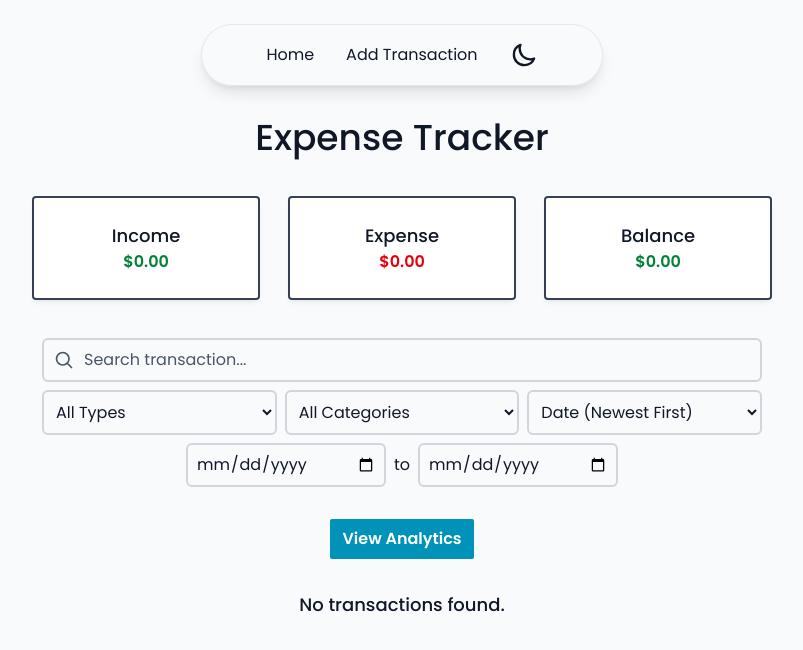
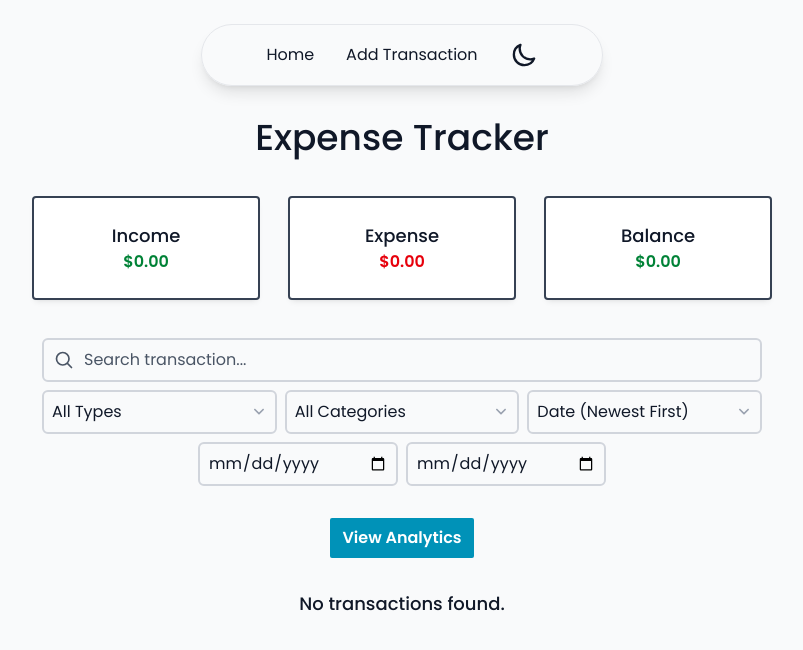
Before and after one commit to adaozturkk/expense-tracker, a React (Vite) app: page / in a window 1280 px wide. Shown: the top 650 px of the page, without its empty margins (238-1041 px from the left). Built offline with nearby package versions, Linux system fonts and the light colour scheme.

Commit message:
improved input style

```diff
--- a/src/components/SearchFilter.jsx
+++ b/src/components/SearchFilter.jsx
@@ -117,7 +117,7 @@ const SearchFilter = ({
 
       <div className="grid grid-cols-1 sm:grid-cols-3 gap-2">
         {/* Filter Type */}
-        <div>
+        <div className="relative">
           <select
             value={filterType}
             onChange={(e) => setFilterType(e.target.value)}
@@ -128,10 +128,25 @@ const SearchFilter = ({
             <option value="Expense">Expense</option>
             <option value="Income">Income</option>
           </select>
+
+          <div className="pointer-events-none absolute inset-y-0 right-0 flex items-center pr-2">
+            <svg
+              viewBox="0 0 24 24"
+              fill="currentColor"
+              className="h-5 w-5 text-gray-400"
+              xmlns="http://www.w3.org/2000/svg"
+            >
+              <path
+                fill-rule="evenodd"
+                clip-rule="evenodd"
+                d="M12.7071 14.7071C12.3166 15.0976 11.6834 15.0976 11.2929 14.7071L6.29289 9.70711C5.90237 9.31658 5.90237 8.68342 6.29289 8.29289C6.68342 7.90237 7.31658 7.90237 7.70711 8.29289L12 12.5858L16.2929 8.29289C16.6834 7.90237 17.3166 7.90237 17.7071 8.29289C18.0976 8.68342 18.0976 9.31658 17.7071 9.70711L12.7071 14.7071Z"
+              ></path>
+            </svg>
+          </div>
         </div>
 
         {/* Filter Category */}
-        <div>
+        <div className="relative">
           <select
             value={filterCategory}
             onChange={(e) => setFilterCategory(e.target.value)}
@@ -187,10 +202,25 @@ const SearchFilter = ({
               }
             })()}
           </select>
+
+          <div className="pointer-events-none absolute inset-y-0 right-0 flex items-center pr-2">
+            <svg
+              viewBox="0 0 24 24"
+              fill="currentColor"
+              className="h-5 w-5 text-gray-400"
+              xmlns="http://www.w3.org/2000/svg"
+            >
+              <path
+                fill-rule="evenodd"
+                clip-rule="evenodd"
+                d="M12.7071 14.7071C12.3166 15.0976 11.6834 15.0976 11.2929 14.7071L6.29289 9.70711C5.90237 9.31658 5.90237 8.68342 6.29289 8.29289C6.68342 7.90237 7.31658 7.90237 7.70711 8.29289L12 12.5858L16.2929 8.29289C16.6834 7.90237 17.3166 7.90237 17.7071 8.29289C18.0976 8.68342 18.0976 9.31658 17.7071 9.70711L12.7071 14.7071Z"
+              ></path>
+            </svg>
+          </div>
         </div>
 
         {/* Filter Sort */}
-        <div>
+        <div className="relative">
           <select
             value={filterSort}
             onChange={(e) => setFilterSort(e.target.value)}
@@ -202,6 +232,21 @@ const SearchFilter = ({
             <option value="PriceDesc">Price (Hight to Low)</option>
             <option value="PriceAsc">Price (Low to High)</option>
           </select>
+
+          <div className="pointer-events-none absolute inset-y-0 right-0 flex items-center pr-2">
+            <svg
+              viewBox="0 0 24 24"
+              fill="currentColor"
+              className="h-5 w-5 text-gray-400"
+              xmlns="http://www.w3.org/2000/svg"
+            >
+              <path
+                fill-rule="evenodd"
+                clip-rule="evenodd"
+                d="M12.7071 14.7071C12.3166 15.0976 11.6834 15.0976 11.2929 14.7071L6.29289 9.70711C5.90237 9.31658 5.90237 8.68342 6.29289 8.29289C6.68342 7.90237 7.31658 7.90237 7.70711 8.29289L12 12.5858L16.2929 8.29289C16.6834 7.90237 17.3166 7.90237 17.7071 8.29289C18.0976 8.68342 18.0976 9.31658 17.7071 9.70711L12.7071 14.7071Z"
+              ></path>
+            </svg>
+          </div>
         </div>
 
         {/* Date Range */}
@@ -216,8 +261,6 @@ const SearchFilter = ({
               aria-label="Transaction start date"
             />
           </div>
-
-          <p>to</p>
 
           {/* End date */}
           <div className="flex-1 max-w-[200px]">
--- a/src/index.css
+++ b/src/index.css
@@ -53,7 +53,7 @@ layer(base);
 
   /* Input styles */
   .input {
-    @apply w-full p-2 border-2 rounded-md focus:outline-none text-gray-900 dark:text-gray-50 border-gray-300 dark:border-gray-700 focus:border-gray-400 dark:focus:border-gray-600 bg-gray-50 dark:bg-gray-800 transition;
+    @apply w-full p-2 border-2 rounded-md focus:outline-none text-gray-900 dark:text-gray-50 border-gray-300 dark:border-gray-700 focus:border-gray-400 dark:focus:border-gray-600 bg-gray-50 dark:bg-gray-800 transition appearance-none;
   }
 
   /* Budget card styles */
--- a/src/pages/AddTransaction.jsx
+++ b/src/pages/AddTransaction.jsx
@@ -100,6 +100,7 @@ const AddTransaction = ({
 
           <div className="grid grid-cols-1 sm:grid-cols-2 gap-3 mb-3">
             {/* Set type */}
+            <div className="relative">
               <select
                 value={type}
                 aria-label="Setting transaction type"
@@ -111,7 +112,24 @@ const AddTransaction = ({
                 <option value="Income">Income</option>
               </select>
 
+              <div className="pointer-events-none absolute inset-y-0 right-0 flex items-center pr-2">
+                <svg
+                  viewBox="0 0 24 24"
+                  fill="currentColor"
+                  className="h-5 w-5 text-gray-400"
+                  xmlns="http://www.w3.org/2000/svg"
+                >
+                  <path
+                    fill-rule="evenodd"
+                    clip-rule="evenodd"
+                    d="M12.7071 14.7071C12.3166 15.0976 11.6834 15.0976 11.2929 14.7071L6.29289 9.70711C5.90237 9.31658 5.90237 8.68342 6.29289 8.29289C6.68342 7.90237 7.31658 7.90237 7.70711 8.29289L12 12.5858L16.2929 8.29289C16.6834 7.90237 17.3166 7.90237 17.7071 8.29289C18.0976 8.68342 18.0976 9.31658 17.7071 9.70711L12.7071 14.7071Z"
+                  ></path>
+                </svg>
+              </div>
+            </div>
+
             {/* Set category */}
+            <div className="relative">
               <select
                 value={category}
                 onChange={(e) => setCategory(e.target.value)}
@@ -141,6 +159,22 @@ const AddTransaction = ({
                   </>
                 )}
               </select>
+
+              <div className="pointer-events-none absolute inset-y-0 right-0 flex items-center pr-2">
+                <svg
+                  viewBox="0 0 24 24"
+                  fill="currentColor"
+                  className="h-5 w-5 text-gray-400"
+                  xmlns="http://www.w3.org/2000/svg"
+                >
+                  <path
+                    fill-rule="evenodd"
+                    clip-rule="evenodd"
+                    d="M12.7071 14.7071C12.3166 15.0976 11.6834 15.0976 11.2929 14.7071L6.29289 9.70711C5.90237 9.31658 5.90237 8.68342 6.29289 8.29289C6.68342 7.90237 7.31658 7.90237 7.70711 8.29289L12 12.5858L16.2929 8.29289C16.6834 7.90237 17.3166 7.90237 17.7071 8.29289C18.0976 8.68342 18.0976 9.31658 17.7071 9.70711L12.7071 14.7071Z"
+                  ></path>
+                </svg>
+              </div>
+            </div>
 
             {/* Set amount */}
             <input
--- a/src/pages/EditTransaction.jsx
+++ b/src/pages/EditTransaction.jsx
@@ -97,6 +97,7 @@ const EditTransaction = ({
 
           <div className="grid grid-cols-1 sm:grid-cols-2 gap-3 mb-3">
             {/* Edit type */}
+            <div className="relative">
             <select
               value={type}
               onChange={(e) => setType(e.target.value)}
@@ -108,7 +109,24 @@ const EditTransaction = ({
               <option value="Income">Income</option>
             </select>
 
+            <div className="pointer-events-none absolute inset-y-0 right-0 flex items-center pr-2">
+            <svg
+              viewBox="0 0 24 24"
+              fill="currentColor"
+              className="h-5 w-5 text-gray-400"
+              xmlns="http://www.w3.org/2000/svg"
+            >
+              <path
+                fill-rule="evenodd"
+                clip-rule="evenodd"
+                d="M12.7071 14.7071C12.3166 15.0976 11.6834 15.0976 11.2929 14.7071L6.29289 9.70711C5.90237 9.31658 5.90237 8.68342 6.29289 8.29289C6.68342 7.90237 7.31658 7.90237 7.70711 8.29289L12 12.5858L16.2929 8.29289C16.6834 7.90237 17.3166 7.90237 17.7071 8.29289C18.0976 8.68342 18.0976 9.31658 17.7071 9.70711L12.7071 14.7071Z"
+              ></path>
+            </svg>
+          </div>
+            </div>
+
             {/* Edit category */}
+            <div className="relative">
             <select
               value={category}
               onChange={(e) => setCategory(e.target.value)}
@@ -138,6 +156,22 @@ const EditTransaction = ({
                 </>
               )}
             </select>
+
+            <div className="pointer-events-none absolute inset-y-0 right-0 flex items-center pr-2">
+            <svg
+              viewBox="0 0 24 24"
+              fill="currentColor"
+              className="h-5 w-5 text-gray-400"
+              xmlns="http://www.w3.org/2000/svg"
+            >
+              <path
+                fill-rule="evenodd"
+                clip-rule="evenodd"
+                d="M12.7071 14.7071C12.3166 15.0976 11.6834 15.0976 11.2929 14.7071L6.29289 9.70711C5.90237 9.31658 5.90237 8.68342 6.29289 8.29289C6.68342 7.90237 7.31658 7.90237 7.70711 8.29289L12 12.5858L16.2929 8.29289C16.6834 7.90237 17.3166 7.90237 17.7071 8.29289C18.0976 8.68342 18.0976 9.31658 17.7071 9.70711L12.7071 14.7071Z"
+              ></path>
+            </svg>
+          </div>
+            </div>
 
             {/* Edit amount */}
             <input
```
Lines whose indentation alone changed are shown as unchanged.
